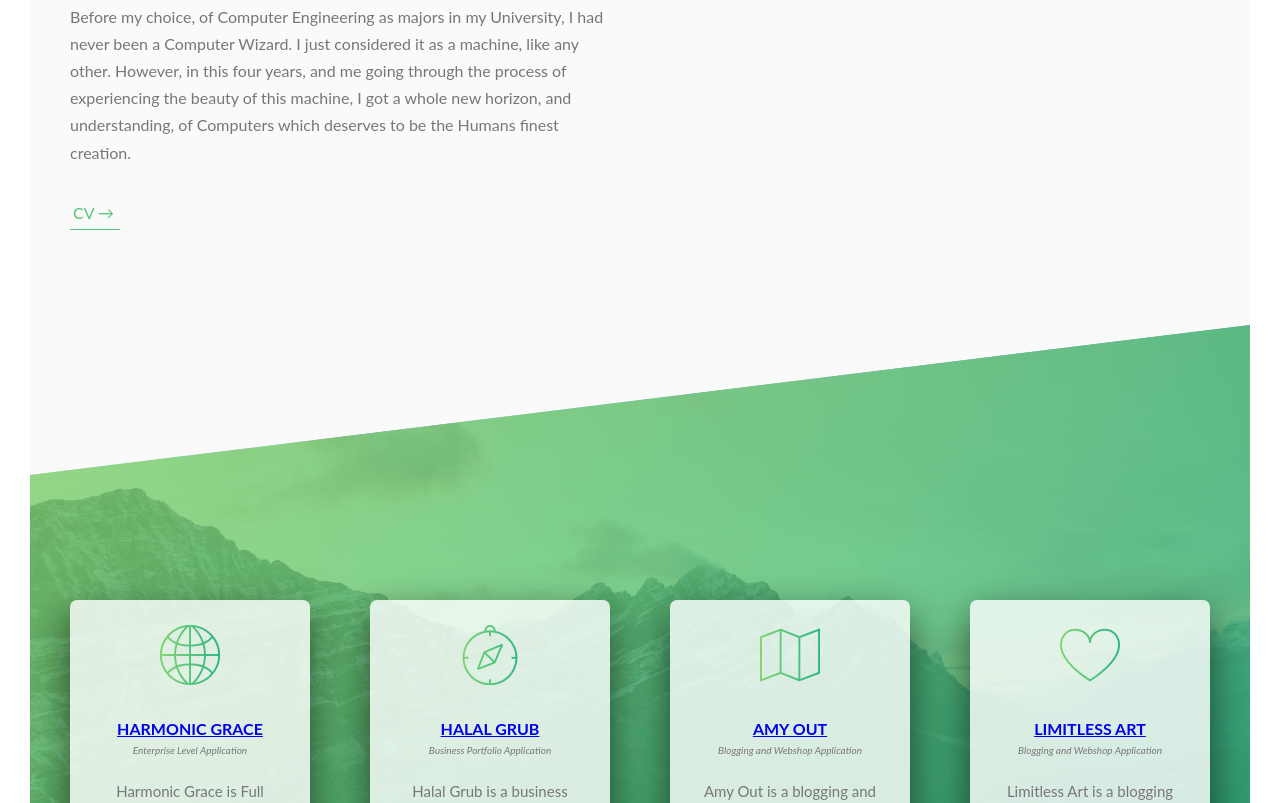
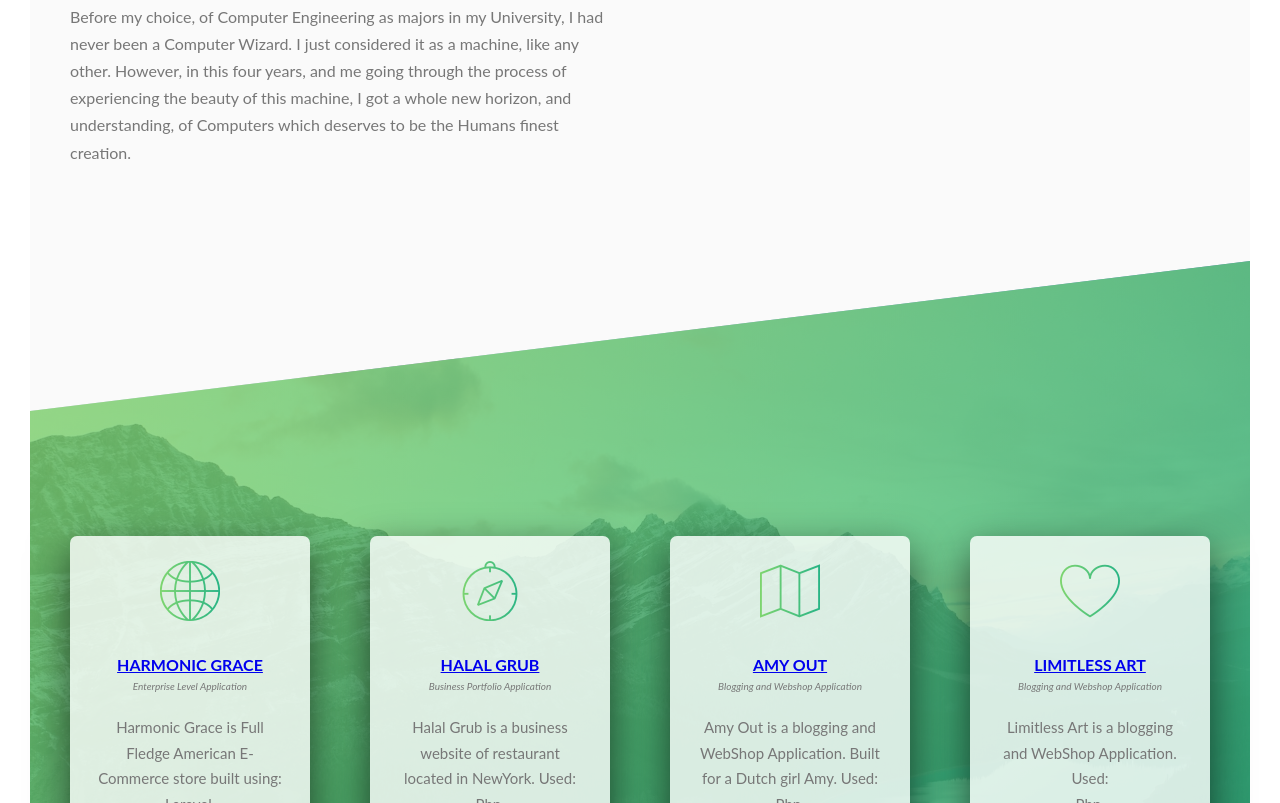
Before and after one commit to SujalPaudel/SujalPaudel.github.io, a plain HTML site: page index.html in a window 1280 px wide. Shown: the part 1320-2123 px from the top of the page. Drawn offline with Linux system fonts and the light colour scheme; a script that the page names is missing.

Commit message:
removed the main CV

```diff
--- a/index.html
+++ b/index.html
@@ -82,11 +82,7 @@
                         I got a whole new horizon, and understanding, of Computers which deserves to
                         be the Humans finest creation.
                     </p>
-                    <div>
-                        <a href="https://docs.google.com/document/d/1pH7s1CYO13AaaXXQCrvqx5EJcOZ6MYccXcaFL7ESpGg/edit#heading=h.y7d3xdxnr44m" class="btn-text" style = "width:50px;">
-                            CV &rarr;
-                        </a>
-</div>
+
 
 
                 </div>
```
